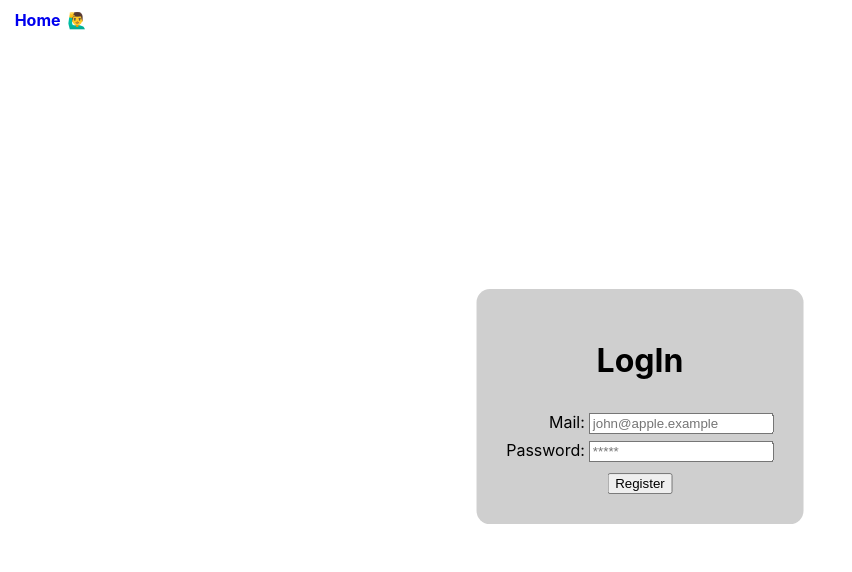
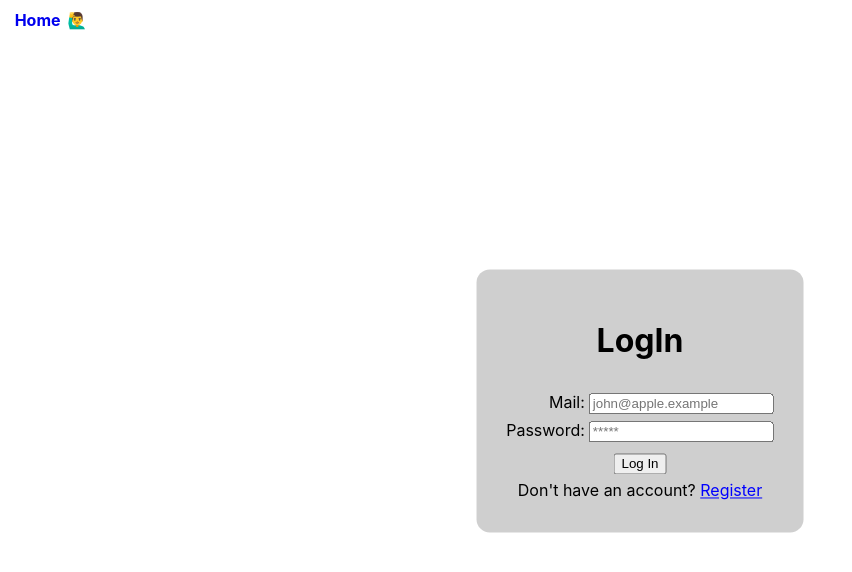
Before and after one commit to gargalloeric/routify, a Vue app: page /logIn in a window 1280 px wide. Shown: the top 572 px of the page, without its empty margins (0-852 px from the left). Built offline with nearby package versions, Linux system fonts and the light colour scheme; no server answers.

Commit message:
refactor(it01h02): user form now is more consistent and includes login - register change

```diff
--- a/src/App.vue
+++ b/src/App.vue
@@ -7,7 +7,7 @@ function handleUserButton() {
   if (getUserManager().isLoggedIn()) {
     router.push({path: '/profile'})
   } else {
-    router.push({path: '/register'})
+    router.push({path: '/logIn'})
   }
 }
 </script>
--- a/src/components/LogInForm.vue
+++ b/src/components/LogInForm.vue
@@ -36,7 +36,10 @@ async function submitRegistration() {
         <td colspan="2" class="error-message">{{errorMessage}}</td>
       </tr>
       <tr>
-        <td colspan="2"><button @click="submitRegistration">Register</button></td>
+        <td colspan="2"><button @click="submitRegistration">Log In</button></td>
+      </tr>
+      <tr>
+        <td colspan="2"><span>Don't have an account? <span class="link" @click="router.push({path: '/register'})">Register</span></span></td>
       </tr>
     </table>
   </div>
@@ -44,6 +47,11 @@ async function submitRegistration() {
 </template>
 
 <style scoped>
+.link {
+  text-decoration: underline;
+  color: blue;
+}
+
 .error-message {
   color: red;
   font-weight: bold;
--- a/src/components/RegisterForm.vue
+++ b/src/components/RegisterForm.vue
@@ -48,12 +48,20 @@ async function submitRegistration() {
       <tr>
         <td colspan="2"><button @click="submitRegistration">Register</button></td>
       </tr>
+      <tr>
+        <td colspan="2"><span>Already have an account? <span class="link" @click="router.push({path: '/logIn'})">LogIn</span></span></td>
+      </tr>
     </table>
   </div>
 
 </template>
 
 <style scoped>
+.link {
+  text-decoration: underline;
+  color: blue;
+}
+
 .error-message {
   color: red;
   font-weight: bold;
```
